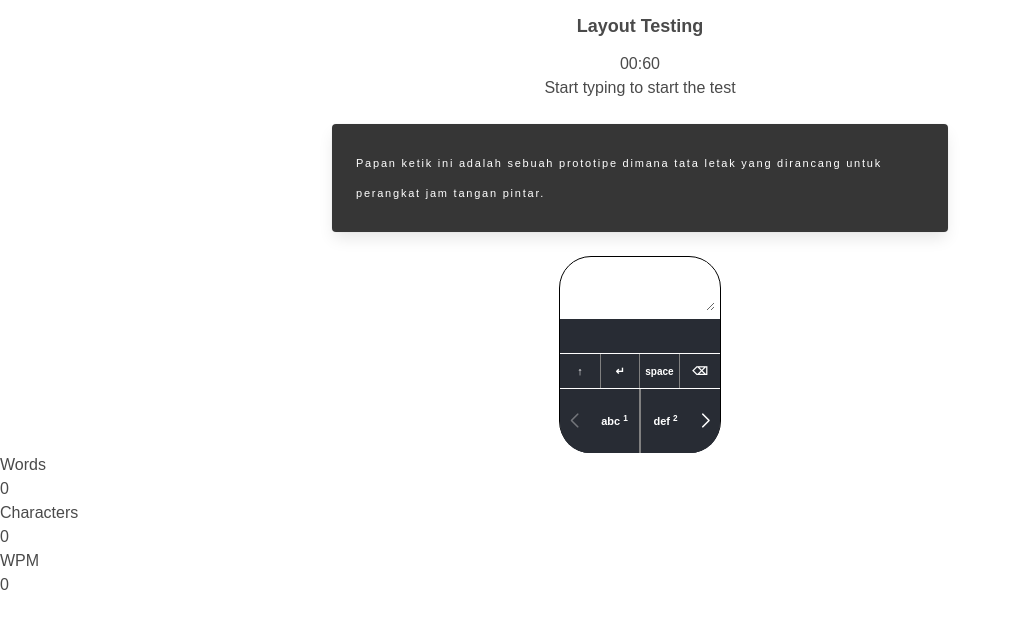
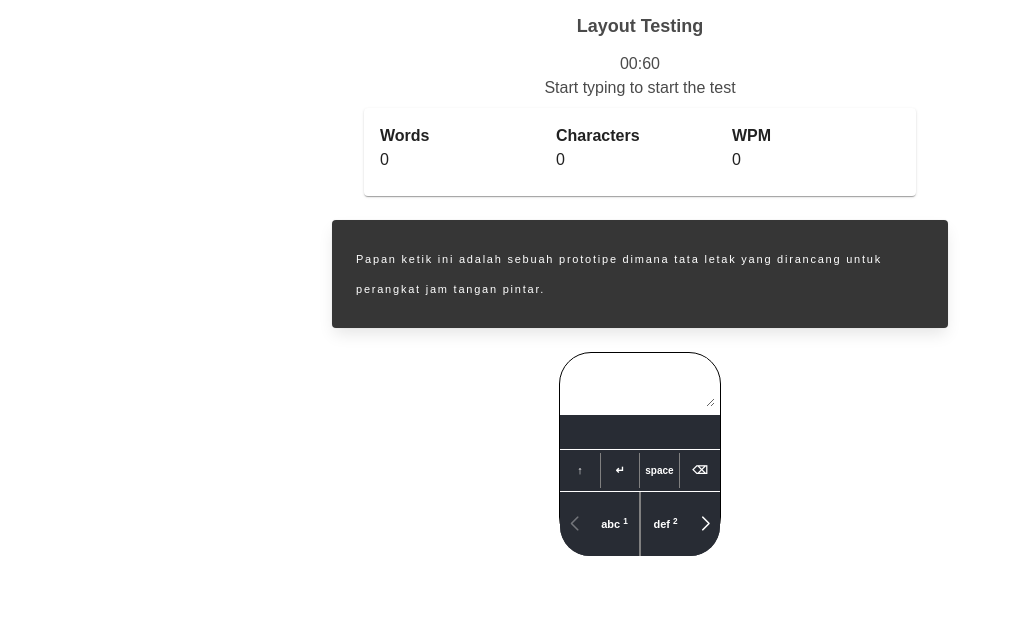
Before and after one commit to an-Arkhan/onelineplus-keyboard, a React (Create React App) app: page / in a window 1280 px wide. Shown: the top 628 px of the page, without its empty margins (0-1012 px from the left). Built offline with nearby package versions, Linux system fonts and the light colour scheme.

Commit message:
Add some styling

```diff
--- a/package.json
+++ b/package.json
@@ -3,9 +3,9 @@
   "version": "0.1.0",
   "private": true,
   "dependencies": {
-    "@emotion/react": "^11.11.0",
+    "@emotion/react": "^11.11.1",
     "@emotion/styled": "^11.11.0",
-    "@mui/material": "^5.13.1",
+    "@mui/material": "^5.13.6",
     "@testing-library/jest-dom": "^5.16.5",
     "@testing-library/react": "^13.4.0",
     "@testing-library/user-event": "^13.5.0",
--- /dev/null
+++ b/src/components/ResultContainer/Result.css
@@ -0,0 +1,3 @@
+.card-name {
+    font-weight: bolder;
+}
--- a/src/components/ResultContainer/ResultContainer.jsx
+++ b/src/components/ResultContainer/ResultContainer.jsx
@@ -1,4 +1,7 @@
 import React from 'react';
+
+//import styles
+import './Result.css';
 
 const Result = ({cardName, cardValue}) => {
     return(
--- a/src/components/SmartWatch.jsx
+++ b/src/components/SmartWatch.jsx
@@ -2,6 +2,9 @@ import React, { useState, useEffect } from "react";
 import App from "../components/OneLineKeyboard";
 import Testletter from '../components/TestLetter/TestLetter';
 import Result from "./ResultContainer/ResultContainer";
+import Container from '@mui/material/Container';
+import Card from '@mui/material/Card';
+import CardContent from '@mui/material/CardContent';
 
 function SmartWatch({
     words,
@@ -36,6 +39,17 @@ function SmartWatch({
                     {!timerStarted && "Start typing to start the test"}
                 </p>
             </div>
+            <div>
+                <Container maxWidth="sm" className="mt-2">
+                    <Card>
+                        <CardContent className="grid grid-cols-3 gap-2">
+                            <Result cardName="Words" cardValue={words}/>
+                            <Result cardName="Characters" cardValue={characters}/>
+                            <Result cardName="WPM" cardValue={wpm}/>
+                        </CardContent>
+                    </Card>
+                </Container>
+            </div>
             <div className='section'>
                 <div className='card has-background-dark'>
                     <div className='card-content'>
@@ -63,11 +77,6 @@ function SmartWatch({
                 </div>
                 <App setMessage={setMessage} message={message} />
             </div>
-            <div>
-                <Result cardName="Words" cardValue={words}/>
-                <Result cardName="Characters" cardValue={characters}/>
-                <Result cardName="WPM" cardValue={wpm}/>
-            </div>
         </>
     )
 }
--- a/src/styles/App.css
+++ b/src/styles/App.css
@@ -59,7 +59,7 @@ body {
 }
 
 .middleButton {
-  height: 35px;
+  height: 42px;
   border-top: 1px white;
   border-style: solid;
   background-color: #282c34;
```
Also changed, not shown: 1 other file (tests, documents, lock files or other folders).
